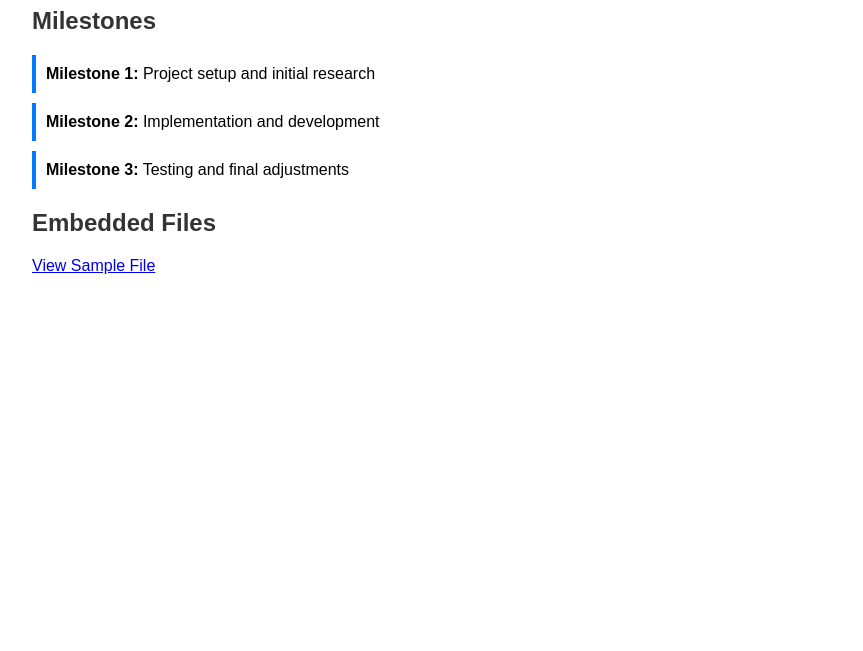
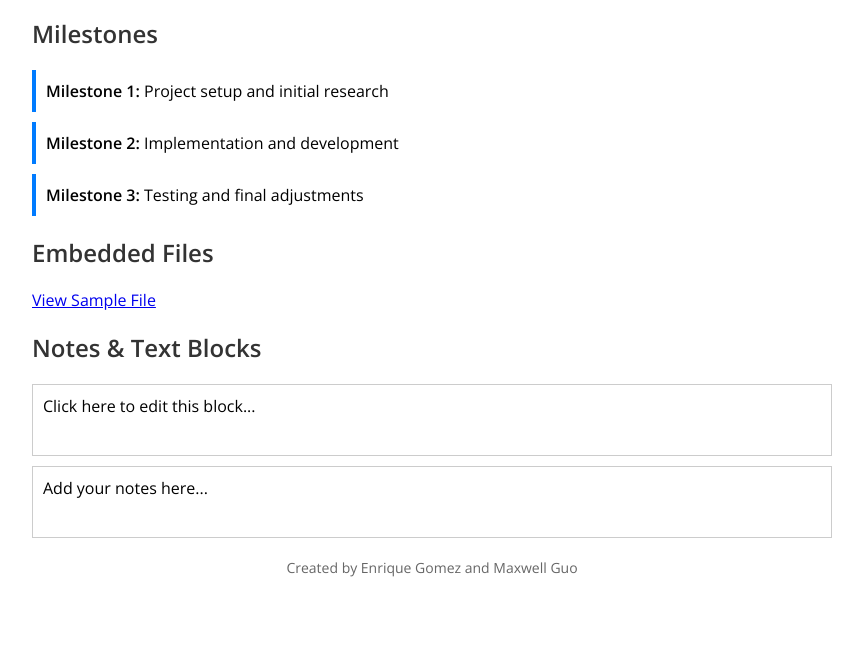
Before and after one commit to mwguo15/n-body-on-fpga, a plain HTML site: page index.html in a window 1280 px wide. Shown: the part 171-822 px from the top of the page, without its empty margins (208-1071 px from the left). Before the commit the page ends 800 px from the top, so only its background shows below. Drawn offline with nearby package versions, Linux system fonts and the light colour scheme.

Commit message:
style changes

```diff
--- a/index.html
+++ b/index.html
@@ -4,13 +4,15 @@
     <meta charset="UTF-8">
     <meta name="viewport" content="width=device-width, initial-scale=1.0">
     <title>Project Progress</title>
+    <link href="https://fonts.googleapis.com/css2?family=Open+Sans:wght@300;400;600&display=swap" rel="stylesheet">
     <style>
-        body { font-family: Arial, sans-serif; margin: 40px; padding: 20px; }
+        body { font-family: 'Open Sans', sans-serif; margin: 40px; padding: 20px; }
         h1, h2 { color: #333; }
         .container { max-width: 800px; margin: auto; }
         .milestones { margin-top: 20px; }
         .milestone { border-left: 4px solid #007bff; padding: 10px; margin: 10px 0; }
         .file-embed { margin-top: 20px; }
+        .text-block { border: 1px solid #ccc; padding: 10px; margin: 10px 0; min-height: 50px; }
     </style>
 </head>
 <body>
@@ -35,6 +37,13 @@
         <div class="file-embed">
             <p><a href="files/sample.pdf" target="_blank">View Sample File</a></p>
         </div>
+
+        <h2>Notes & Text Blocks</h2>
+        <div class="text-block" contenteditable="true">Click here to edit this block...</div>
+        <div class="text-block" contenteditable="true">Add your notes here...</div>
     </div>
+    <footer style="margin-top: 20px; text-align: center; font-size: 14px; color: #666;">
+        <p>Created by Enrique Gomez and Maxwell Guo</p>
+    </footer>
 </body>
 </html>
```
